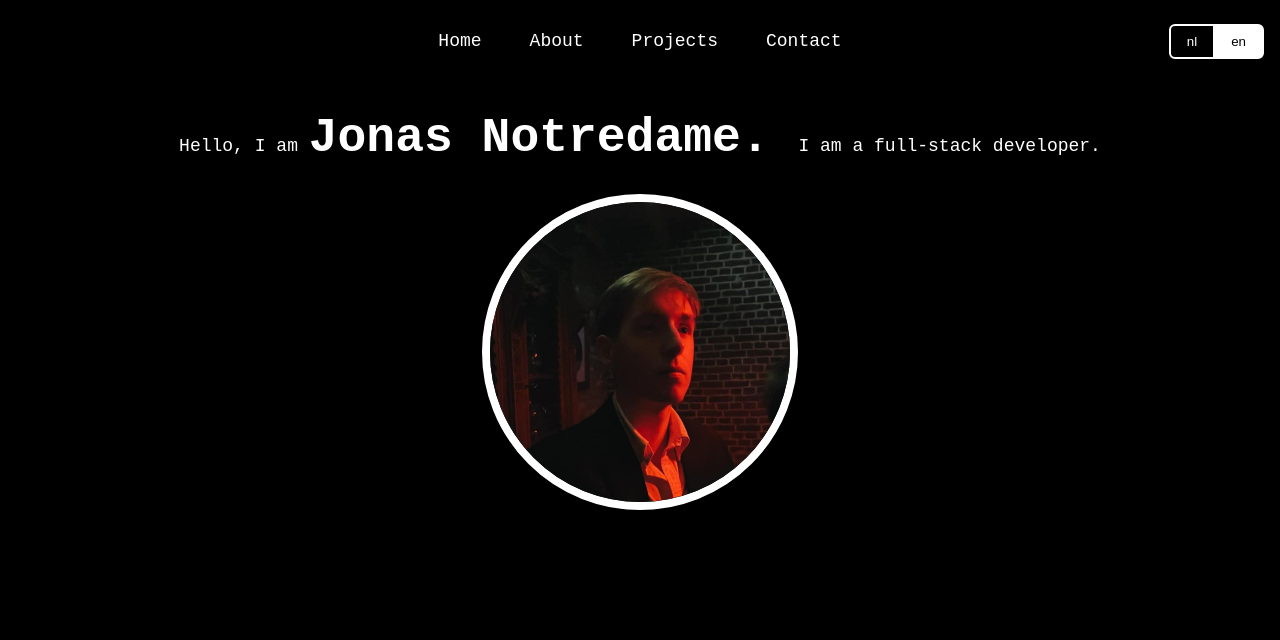
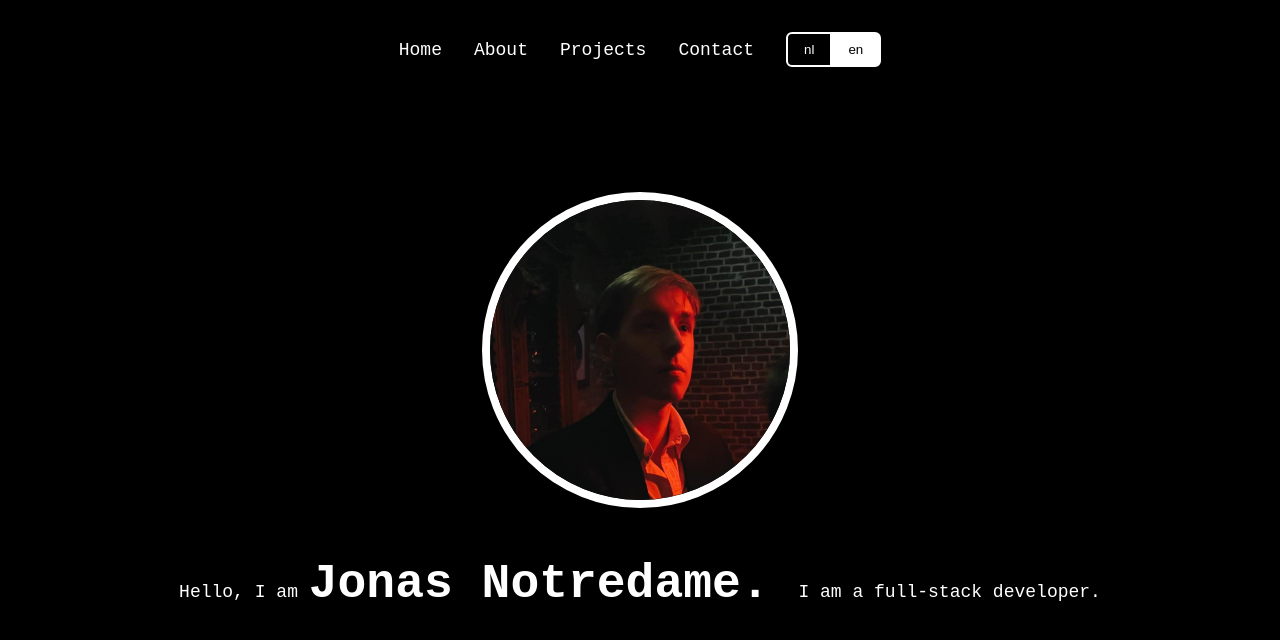
Before and after one commit to JonasNotredame/my-portfolio, a React (Vite) app: page /my-portfolio/home in a window 1280 px wide. Shown: the top 640 px of the page. Built offline with nearby package versions, Linux system fonts and the light colour scheme.

Commit message:
changing to black theme

```diff
--- a/src/components/language/LanguageSwitch.scss
+++ b/src/components/language/LanguageSwitch.scss
@@ -1,8 +1,5 @@
 .lang-switch {
-  position: absolute;
-  top: var(--base-spacing-oneandhalf);
-  right: var(--base-spacing);
-
+  padding: var(--base-spacing);
   & > *:first-child {
     border-right-width: 1px;
     border-radius: 0.375rem 0 0 0.375rem;
--- a/src/config/router/Router.scss
+++ b/src/config/router/Router.scss
@@ -1,4 +1,7 @@
 .webcontent {
  	width: 80%;
-	margin: var(--base-spacing-double) auto;
+	min-height: 100vh;
+	align-items: center;
+ 	display: flex;
+ 	justify-content: center;
  }
--- a/src/header/Header.jsx
+++ b/src/header/Header.jsx
@@ -7,9 +7,7 @@ function Header() {
   const { t } = useTranslation();
 
   return (
-    <>
-      <div className="header">
-        <nav className="header-nav">
+        <nav className="header">
           <NavLink className="header-nav-item" to="my-portfolio/home">
             {t("HEADER_NAV_HOME")}
           </NavLink>
@@ -22,10 +20,8 @@ function Header() {
           <NavLink className="header-nav-item" to="my-portfolio/contact">
             {t("HEADER_NAV_CONTACT")}
           </NavLink>
+          <LanguageSwitch />
         </nav>
-      </div>
-      <LanguageSwitch />
-    </>
   );
 }
 
--- a/src/header/Header.scss
+++ b/src/header/Header.scss
@@ -1,15 +1,11 @@
 .header {
-  position: relative;
+  position: fixed;
   display: flex;
   align-items: center;
   justify-content: center;
   padding: var(--base-spacing);
-}
-
-.header-nav {
-  display: flex;
-  gap: var(--base-spacing);
-  margin: 0 auto;
+  width: 100%;
+  z-index: 1000;
 }
 
 .header-nav-item {
--- a/src/main.scss
+++ b/src/main.scss
@@ -23,6 +23,7 @@ body {
 
 #root {
   display: flex;
+  align-items: center;
   flex-direction: column;
   font-family: var(--font-family);
   font-size: var(--font-size);
--- a/src/pages/home/HomePage.jsx
+++ b/src/pages/home/HomePage.jsx
@@ -4,14 +4,15 @@ import "./HomePage.scss";
 
 function HomePage() {
   const { t } = useTranslation();
+
   return (
     <div className="home-page">
+      <img src={profileImg} alt="profile" className="profile-image" />
       <div className="intro-text">
         {t("HOME_INTRO_PRE")}{" "}
         <span className="intro-name">{t("HOME_INTRO_NAME")}. </span>
         {t("HOME_INTRO_POST")}
       </div>
-      <img src={profileImg} alt="profile" className="profile-image" />
     </div>
   );
 }
--- a/src/pages/home/HomePage.scss
+++ b/src/pages/home/HomePage.scss
@@ -4,6 +4,7 @@
   flex-direction: column;
   align-items: center;
   gap: var(--base-spacing-double);
+  justify-content: center;
 }
 
 .profile-image {
```
